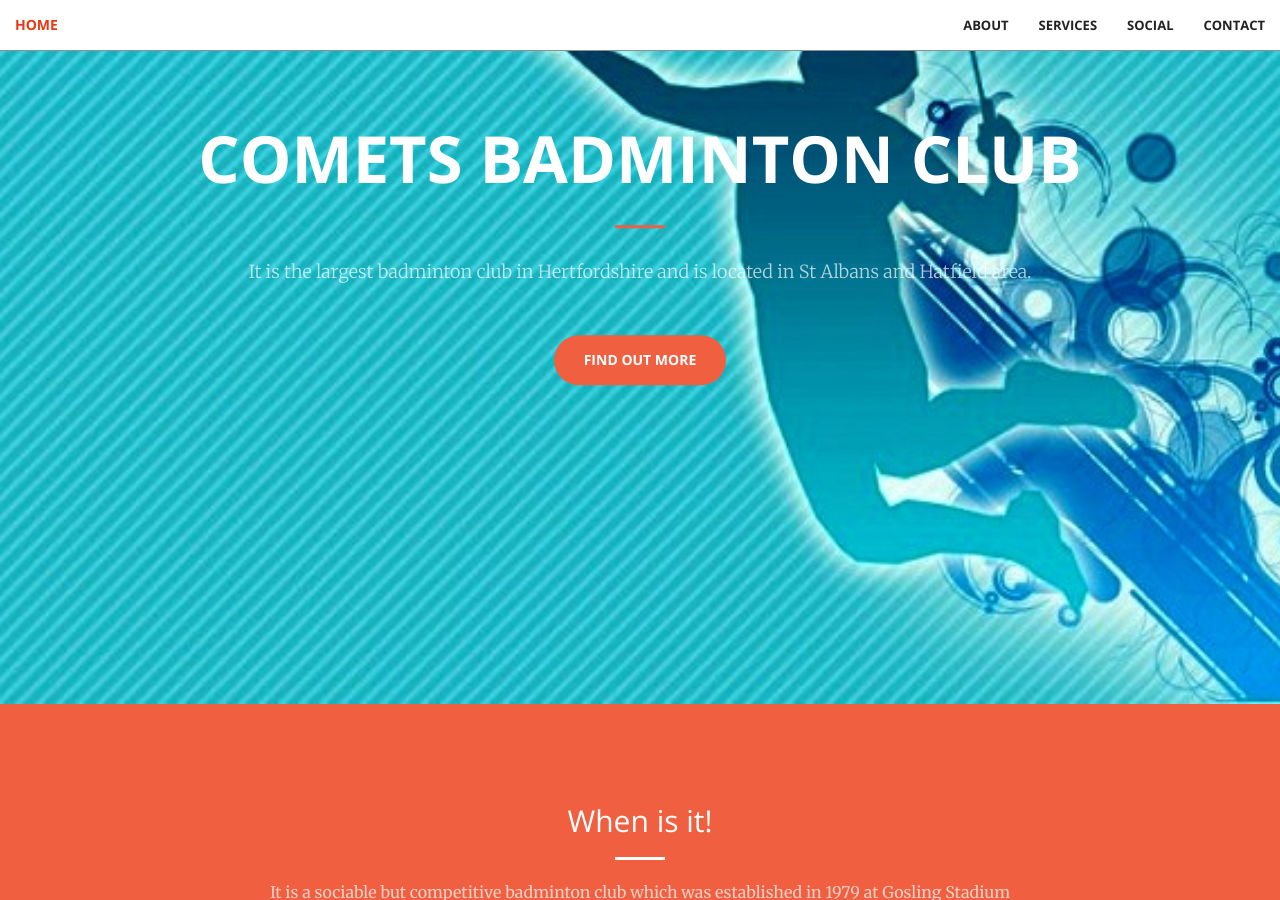
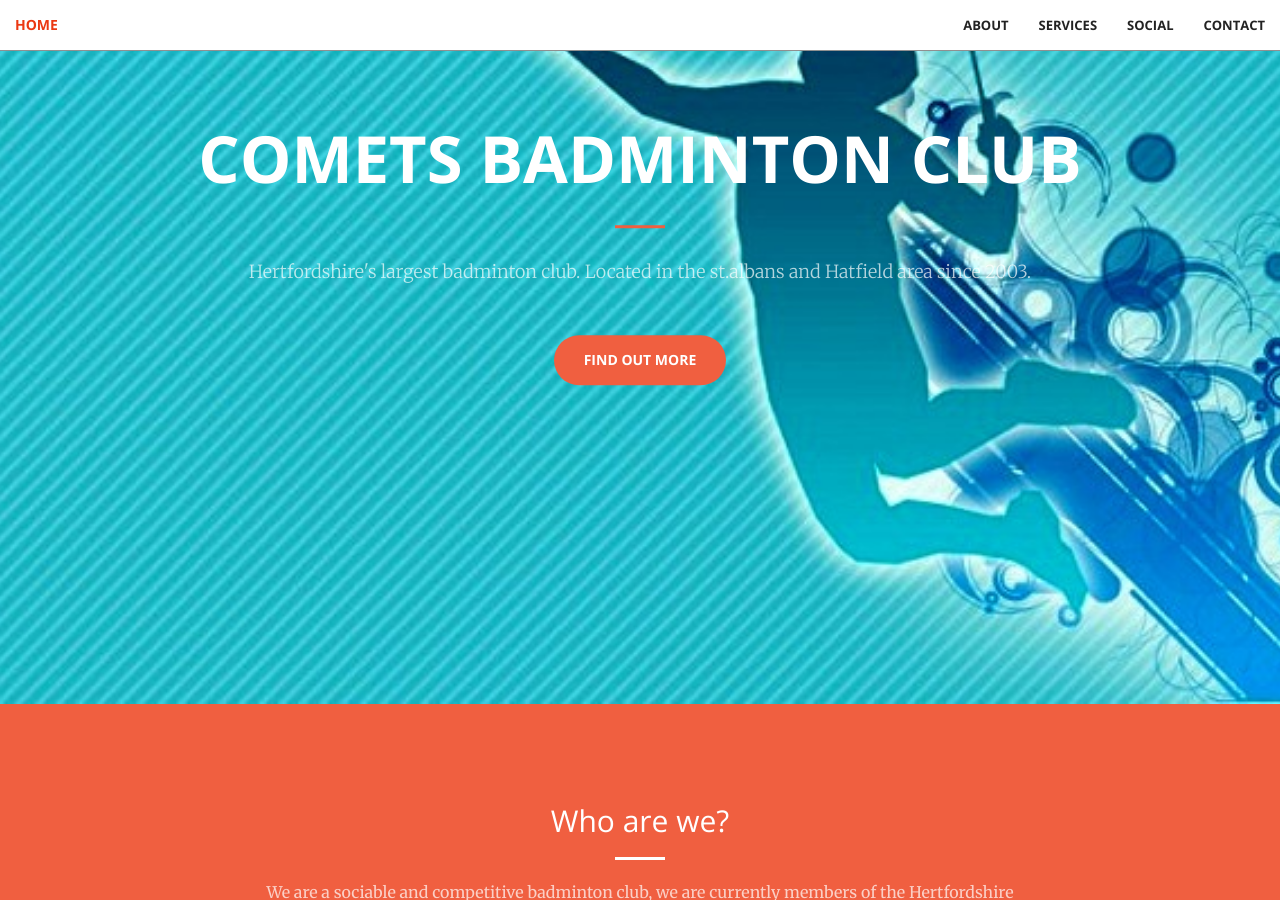
Before and after one commit to Cometsbc/cometsbc.github.io, a Jekyll site: the page built from index.html, in a window 1280 px wide and 900 px high, scrolled down 196 px. Built offline with Jekyll 4.4.1, drawn with Linux system fonts in a browser that asks for light colours; some of the changed text lies outside the part shown.

Commit message:
update content

```diff
--- a/_includes/call-to-action.html
+++ b/_includes/call-to-action.html
@@ -2,18 +2,14 @@
     <div class="container">
         <div class="row">
             <div class="col-lg-8 col-lg-offset-2 text-center">
-                <h2 class="section-heading">When is it!</h2>
+                <h2 class="section-heading">Who are we?</h2>
                 <hr class="light">
                 <p class="text-faded">
-                    It is a sociable but competitive badminton club which was established
-                    in 1979 at Gosling Stadium in Welwyn and moved to Hertfordshire Sports Village
-                    (HSV) in Hatfield, 5 mins from St Albans, in 2003. A friendly and competitive club,
-                    one of the largest and most successful clubs in hertfordshire with mutiple trophies won in the county and sout west hearts leagues.
-                    We currently operate at three different times:
+                    We are a sociable and competitive badminton club,
+                    we are currently members of the Hertfordshire County badminton league and South West Hertfordshire badminton league.
+                    We are one of the most successful clubs in hertfordshire with mutiple trophies won in the county and sout west hearts leagues.
                     <ul style="list-style-type:none">
-                    <li>Senior club (Thursdays 8-10pm, Sundays 7-9pm. Matches: Tuesdays 7:30-10:30pm)</li>
-                    <li>Junior club (Sundays 6-7pm)</li>
-                    <li>Adult development club (Fridays 7:30-8:30pm)</li>
+                    <li>Our club Nights(Thursdays 8-10pm, Sundays 7-9pm.)</li>
                     </ul>
                 </p>
                 <a href="#contact" class="btn btn-default btn-xl">Get In Touch!</a>
--- a/_includes/header.html
+++ b/_includes/header.html
@@ -4,7 +4,7 @@
             <h1>Comets Badminton Club</h1>
             <hr>
             <p>
-                It is the largest badminton club in Hertfordshire and is located in St Albans and Hatfield area.
+                Hertfordshire's largest badminton club. Located in the st.albans and Hatfield area since 2003.
             </p>
             <a href="#about" class="btn btn-primary btn-xl page-scroll">Find Out More</a>
         </div>
```
